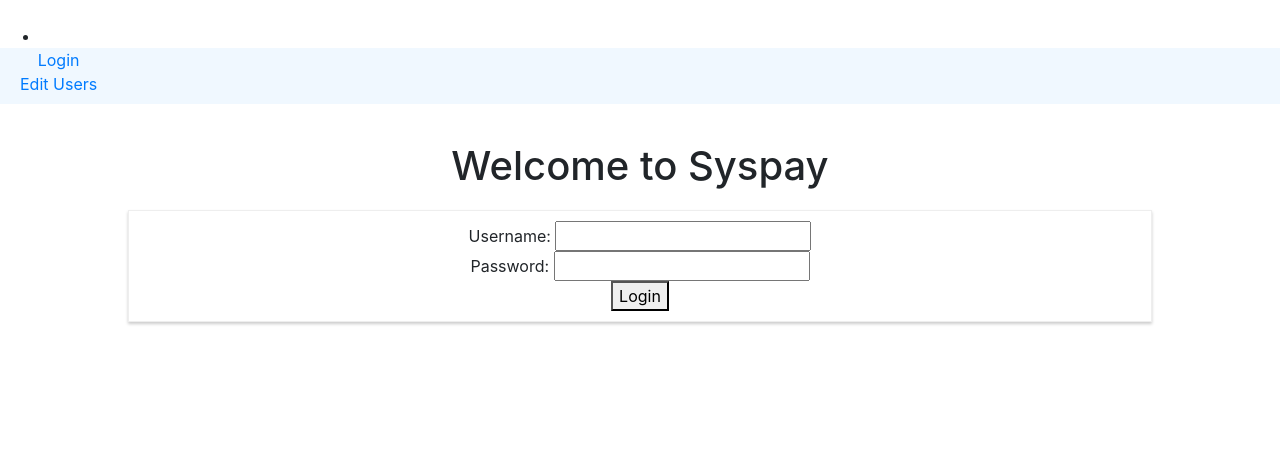
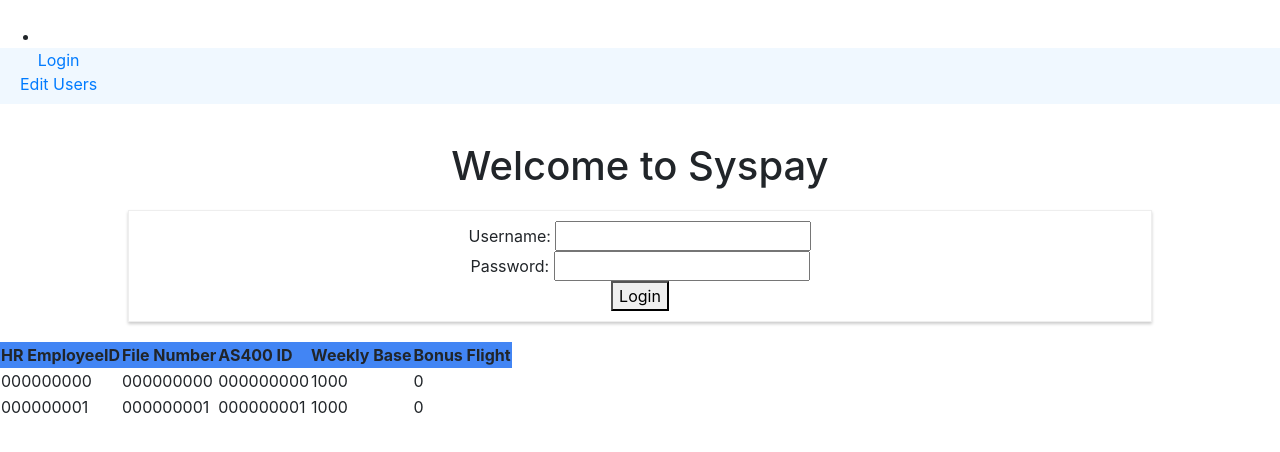
Before and after one commit to Junjie2412/wasppUI, a React app in the folder waspp-ui/: page / in a window 1280 px wide. Shown: the top 452 px of the page. Built offline with nearby package versions, Linux system fonts and the light colour scheme.

Commit message:
added base table component with dummy data

```diff
--- a/waspp-ui/src/App.js
+++ b/waspp-ui/src/App.js
@@ -1,5 +1,6 @@
 import React, { Component } from 'react';
 import Navbar from './components/Navbar/Navbar';
+import Table from './components/Table/Table';
 import Toolbar from './components/UI/Navigation/Toolbar/Toolbar';
 import {Route, Switch, Redirect} from 'react-router-dom';
 import Login from "./containers/Auth/Login/Login";
@@ -19,7 +20,9 @@ class App extends Component {
                 <Route path="/" component={Login}/>
                 <Redirect to="/"/>
             </Switch>
+            <Table />
         </div>
+
       );
   }
 }
--- /dev/null
+++ b/waspp-ui/src/components/Table/Table.css
@@ -0,0 +1,3 @@
+tbody tr:hover{
+    background-color:lightgrey;
+}
--- /dev/null
+++ b/waspp-ui/src/components/Table/Table.js
@@ -0,0 +1,38 @@
+import React, {Component} from 'react';
+import classes from '../../../node_modules/bootstrap/dist/css/bootstrap.min.css';
+import './Table.css';
+
+const table = () =>{
+    return(
+        <table className={[classes.table]}>
+            <thead style={{backgroundColor: '#4285F4'}}>
+                <tr>
+                    <th>HR EmployeeID</th>
+                    <th>File Number</th>
+                    <th>AS400 ID</th>
+                    <th>Weekly Base</th>
+                    <th>Bonus Flight</th>
+                </tr>
+            </thead>
+            <tbody>
+                {/* dummy data */}
+                <tr>
+                    <td>000000000</td>
+                    <td>000000000</td>
+                    <td>000000000</td>
+                    <td>1000</td>
+                    <td>0</td>
+                </tr>
+                <tr>
+                    <td>000000001</td>
+                    <td>000000001</td>
+                    <td>000000001</td>
+                    <td>1000</td>
+                    <td>0</td>
+                </tr>
+            </tbody>
+        </table>
+    );
+};
+
+export default table;
```
